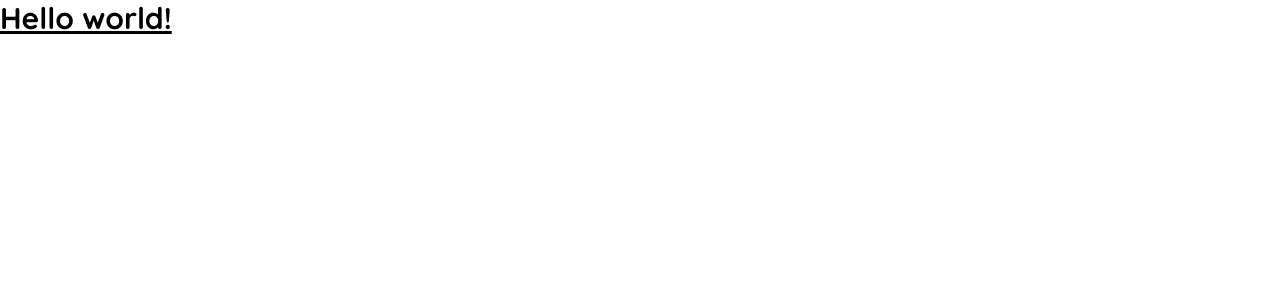
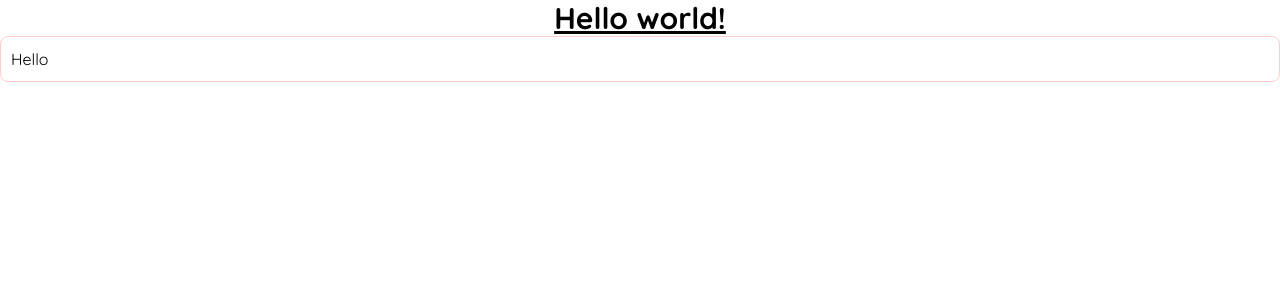
Before and after one commit to jadetrue/addict-beer-app, a React (Create React App) app: page / in a window 1280 px wide. Shown: the top 300 px of the page. Built offline with nearby package versions, Linux system fonts and the light colour scheme.

Commit message:
Started working on the card component

```diff
--- a/src/App.tsx
+++ b/src/App.tsx
@@ -1,10 +1,16 @@
 import React from "react";
+import Card from "./components/Card/Card";
 import "./styles/typography.css";
 
 function App() {
     return (
-        <div className="App">
-            <h1 className="text-3xl font-bold underline">Hello world!</h1>
+        <div>
+            <h1 className="flex justify-center text-3xl font-bold underline">
+                Hello world!
+            </h1>
+            <Card>
+                <h1>Hello</h1>
+            </Card>
         </div>
     );
 }
--- a/src/components/Card/Card.tsx
+++ b/src/components/Card/Card.tsx
@@ -1,7 +1,11 @@
 import React from "react";
 
-const Card = () => {
-    return <div>Card</div>;
+const Card: React.FC = ({children}) => {
+    return (
+        <div className="w-full border border-red-200 rounded-lg h-full p-2.5">
+            {children}
+        </div>
+    );
 };
 
 export default Card;
```
